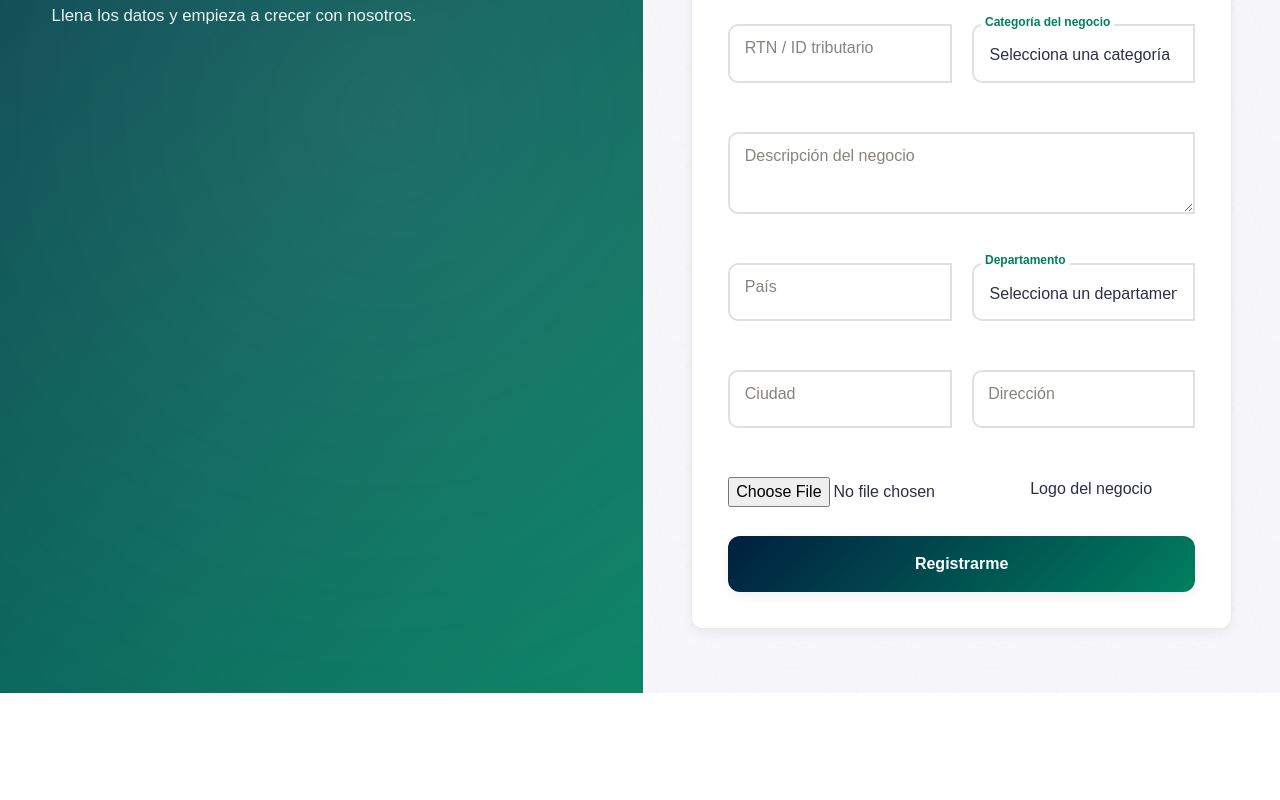
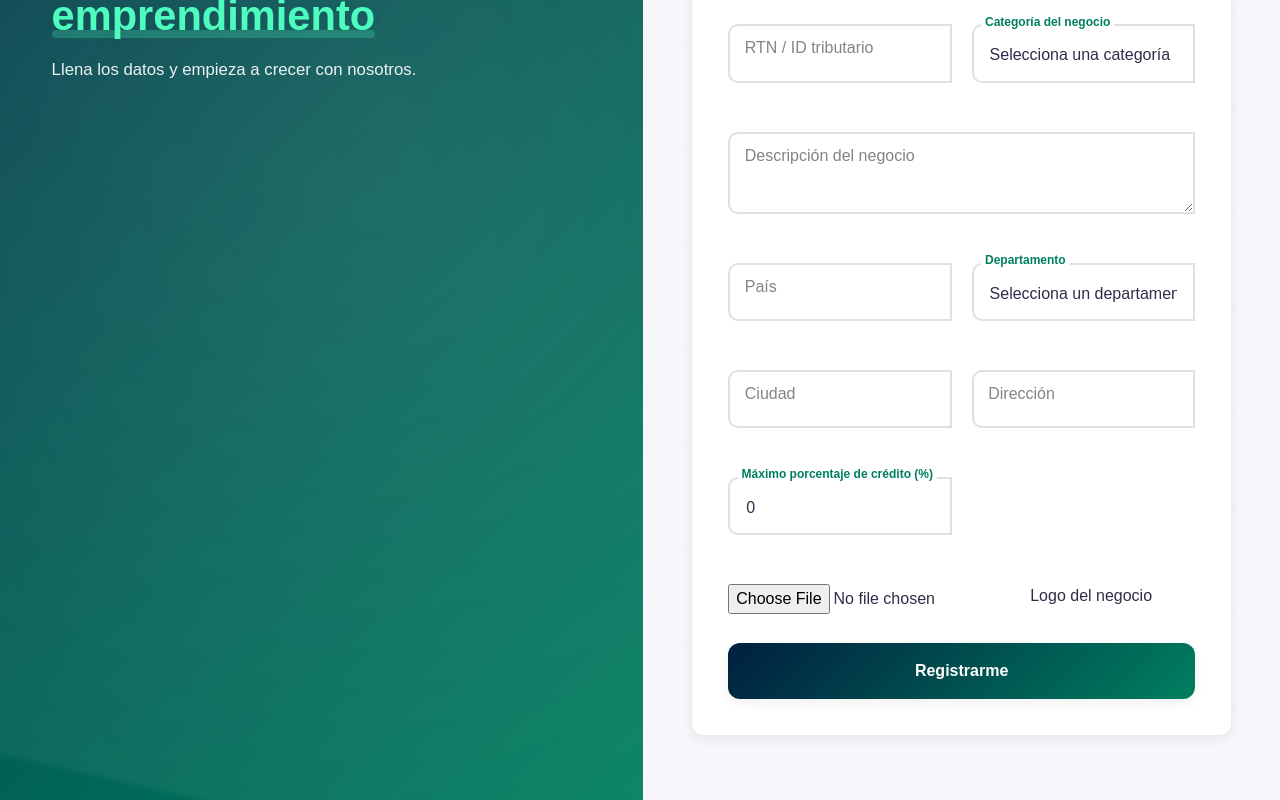
Before and after one commit to Alex-cyber-cyber/CashBack, a React (Vite) app: page /register/emprendedor in a window 1280 px wide. Shown: the part 743-1543 px from the top of the page. Before the commit the page ends 1436 px from the top, so only its background shows below. Built offline with nearby package versions, Linux system fonts and the light colour scheme; no server answers.

Commit message:
% de emprendedores

```diff
--- a/package.json
+++ b/package.json
@@ -46,7 +46,7 @@
     "tailwindcss": "^4.1.11",
     "typescript": "~5.8.3",
     "typescript-eslint": "^8.35.1",
-    "vite": "^7.0.4",
+    "vite": "^7.1.6",
     "vitest": "^3.2.4"
   }
 }
--- a/src/modules/emprendedores/auth/pages/RegisterEmprendedor.tsx
+++ b/src/modules/emprendedores/auth/pages/RegisterEmprendedor.tsx
@@ -23,6 +23,7 @@ interface FormData {
   ciudad: string;
   direccion: string;
   logo: File | null;
+  maximoCredito: number;
 }
 
 const RegisterEmprendedor = () => {
@@ -44,15 +45,22 @@ const RegisterEmprendedor = () => {
     ciudad: "",
     direccion: "",
     logo: null,
+    maximoCredito: 0,
   });
 
   const handleChange = (
-    e: React.ChangeEvent<HTMLInputElement | HTMLSelectElement | HTMLTextAreaElement>
+    e: React.ChangeEvent<
+      HTMLInputElement | HTMLSelectElement | HTMLTextAreaElement
+    >
   ) => {
     const { name, value, files } = e.target as HTMLInputElement;
     setFormData((prev) => ({
       ...prev,
-      [name]: files ? files[0] : value,
+      [name]: files
+        ? files[0]
+        : name === "maximoCredito"
+        ? Number(value)
+        : value,
     }));
   };
 
@@ -70,7 +78,6 @@ const RegisterEmprendedor = () => {
         formData.email,
         formData.password
       );
-
 
       await ensureEntrepreneurProfile({
         uid: user.uid,
@@ -91,6 +98,7 @@ const RegisterEmprendedor = () => {
         provider: "password",
         emailVerified: false,
         role: "Emprendedor",
+        maximoCredito: formData.maximoCredito,
       });
 
       alert("Registro exitoso 🎉");
@@ -104,7 +112,6 @@ const RegisterEmprendedor = () => {
   return (
     <div className="register-emprendedor">
       <div className="auth-container">
-
         <div className="auth-left-panel">
           <button
             className="back-button"
@@ -123,7 +130,6 @@ const RegisterEmprendedor = () => {
           </div>
         </div>
 
-
         <div className="auth-right-panel">
           <form onSubmit={handleSubmit} className="login-form">
             <div className="form-header">
@@ -134,6 +140,7 @@ const RegisterEmprendedor = () => {
             {/* Cuenta y contacto */}
             <h3 className="section-title">Cuenta y contacto</h3>
             <div className="inputs-grid">
+              {/* Campos de cuenta */}
               <div className="input-group floating-input">
                 <input
                   type="text"
@@ -259,6 +266,7 @@ const RegisterEmprendedor = () => {
                 <label>Categoría del negocio</label>
                 <div className="input-highlight"></div>
               </div>
+
               <div className="input-group floating-input full-width">
                 <textarea
                   name="descripcion"
@@ -327,6 +335,23 @@ const RegisterEmprendedor = () => {
                 <label>Dirección</label>
                 <div className="input-highlight"></div>
               </div>
+
+              {/* Nuevo campo: Máximo porcentaje de crédito */}
+              <div className="input-group floating-input">
+                <input
+                  type="number"
+                  name="maximoCredito"
+                  placeholder=" "
+                  value={formData.maximoCredito}
+                  onChange={handleChange}
+                  required
+                  min="0"
+                  max="100"
+                />
+                <label>Máximo porcentaje de crédito (%)</label>
+                <div className="input-highlight"></div>
+              </div>
+
               <div className="input-group full-width">
                 <input
                   type="file"
--- a/src/modules/emprendedores/auth/services/emprendedor.services.ts
+++ b/src/modules/emprendedores/auth/services/emprendedor.services.ts
@@ -31,10 +31,17 @@ export async function ensureEntrepreneurProfile(
     emailVerified: input.emailVerified ?? !!auth.currentUser?.emailVerified,
     createdAt: new Date(),
     updatedAt: new Date(),
+
+    // 👇 nuevo
+    maximoCredito: input.maximoCredito ?? 0,
   };
 
   if (!snap.exists()) {
-    await setDoc(ref, { ...base, createdAt: serverTimestamp(), updatedAt: serverTimestamp() }, { merge: true });
+    await setDoc(
+      ref,
+      { ...base, createdAt: serverTimestamp(), updatedAt: serverTimestamp() },
+      { merge: true }
+    );
     return base;
   } else {
     const updates = {
@@ -52,9 +59,10 @@ export async function ensureEntrepreneurProfile(
       direccion: base.direccion,
       logo: base.logo,
       updatedAt: serverTimestamp(),
+
+      maximoCredito: base.maximoCredito,
     };
     await updateDoc(ref, updates as any);
-
 
     const data = snap.data() as any;
     return {
--- a/src/modules/emprendedores/auth/types/Emprendedor.types.ts
+++ b/src/modules/emprendedores/auth/types/Emprendedor.types.ts
@@ -16,7 +16,7 @@ export interface UserProfile {
     ciudad: string;
     direccion: string;
     logo?: string;
-
+    maximoCredito: number;
 
     role: UserRole;
     provider: 'password' | 'google' | 'github' | 'facebook';
```
Also changed, not shown: 1 other file (tests, documents, lock files or other folders).
